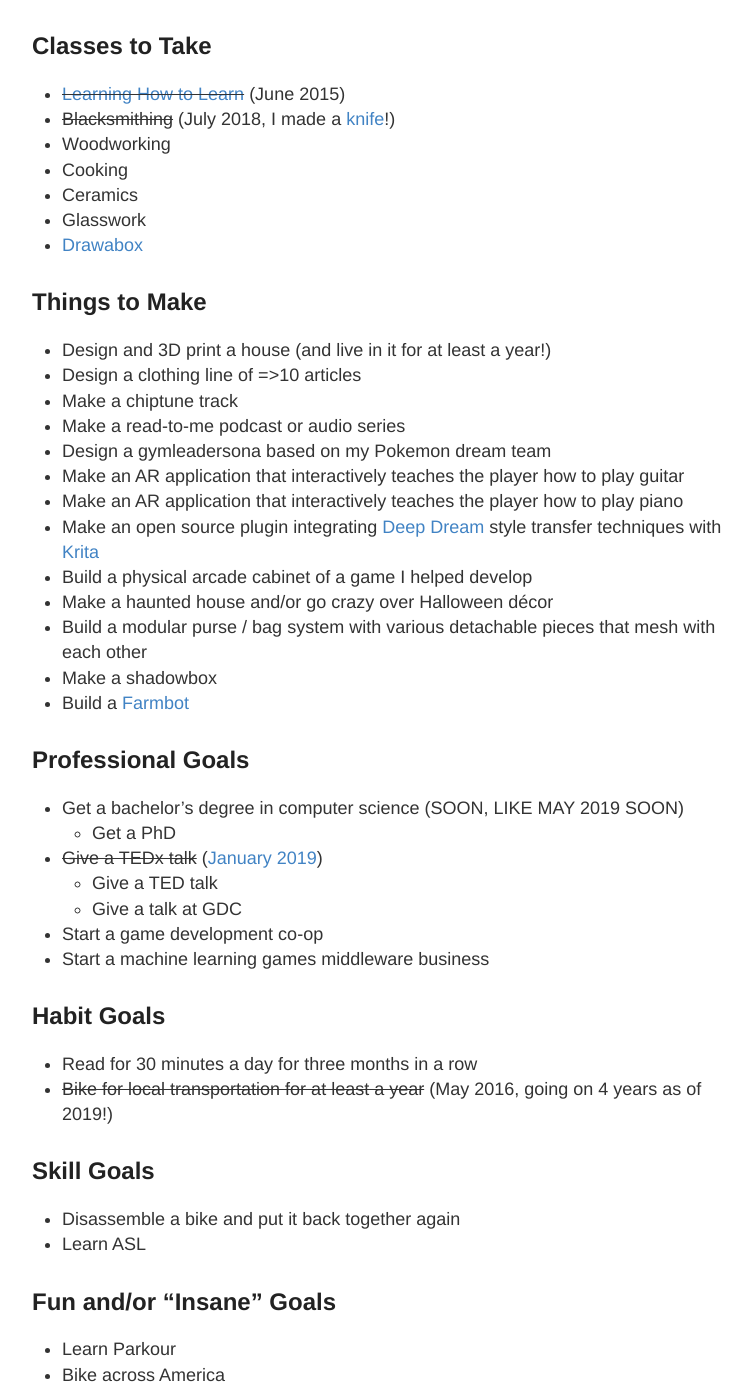
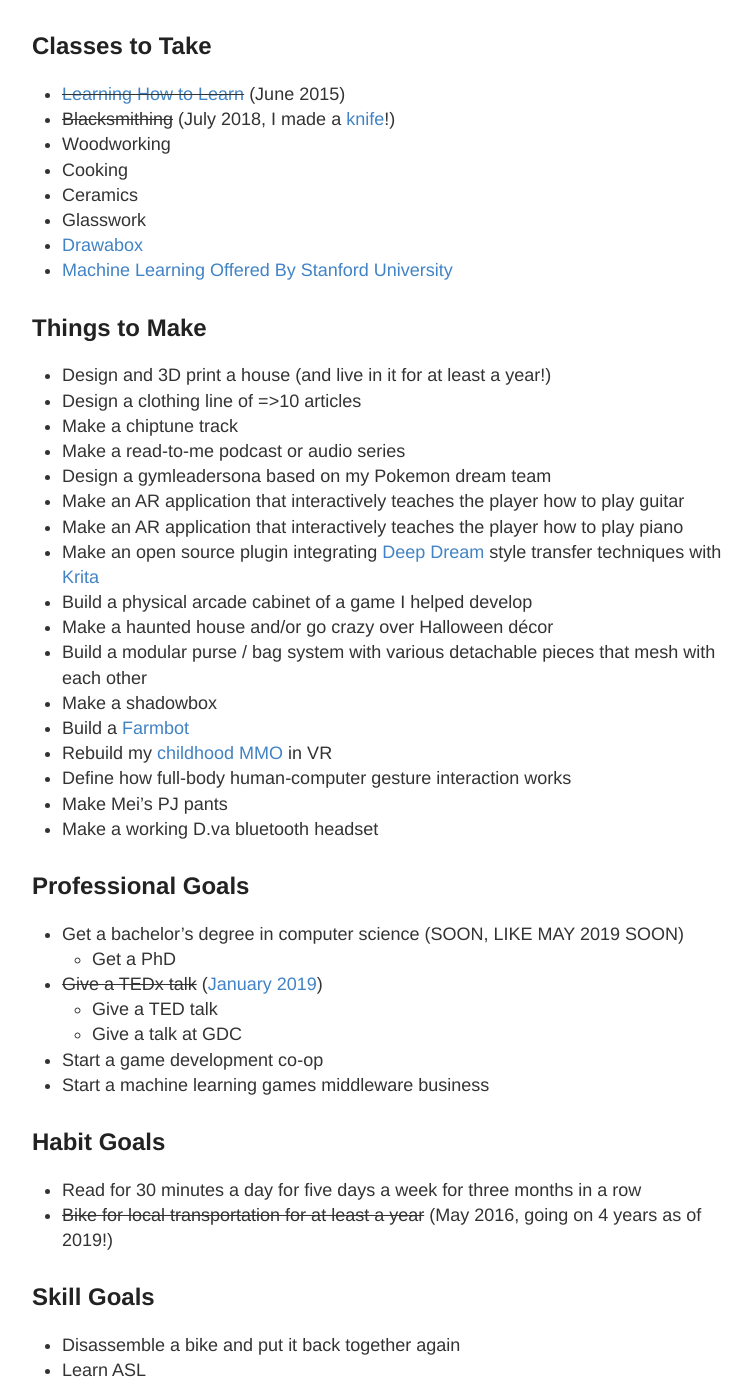
Before and after one commit to AlinaWithAFace/alinawithaface.github.io, a Jekyll site: the page built from _posts/2019-04-11-impossible-list.md, in a window 1280 px wide and 1400 px high, scrolled down 542 px. Shown: the whole window, without its empty margins (248-1000 px from the left). Built offline with Jekyll 4.4.1, drawn with Linux system fonts in a browser that asks for light colours; some of the changed text lies outside the part shown.

```diff
--- a/_posts/2019-04-11-impossible-list.md
+++ b/_posts/2019-04-11-impossible-list.md
@@ -19,6 +19,7 @@ Classes to Take
 * Ceramics
 * Glasswork
 * [Drawabox](https://drawabox.com/)
+* [Machine Learning Offered By Stanford University](https://www.coursera.org/learn/machine-learning)
 
 
 Things to Make
@@ -36,6 +37,10 @@ Things to Make
 * Build a modular purse / bag system with various detachable pieces that mesh with each other
 * Make a shadowbox
 * Build a [Farmbot](https://farm.bot/)
+* Rebuild my [childhood MMO](http://mabinogi.nexon.net/landing/) in VR
+* Define how full-body human-computer gesture interaction works
+* Make Mei's PJ pants
+* Make a working D.va bluetooth headset
 
 
 Professional Goals
@@ -51,7 +56,7 @@ Professional Goals
 
 Habit Goals
 ---
-* Read for 30 minutes a day for three months in a row
+* Read for 30 minutes a day for five days a week for three months in a row
 * ~~Bike for local transportation for at least a year~~ (May 2016, going on 4 years as of 2019!)
 
 
```
Also changed, not shown: other parts of _posts/2019-04-11-impossible-list.md (+6 -2 lines), subscribe.md (added, +20 -0 lines), _drafts/elaborating-on-a-pipe-dream-building-my-childhood-mmo-in-vr.md (added).
